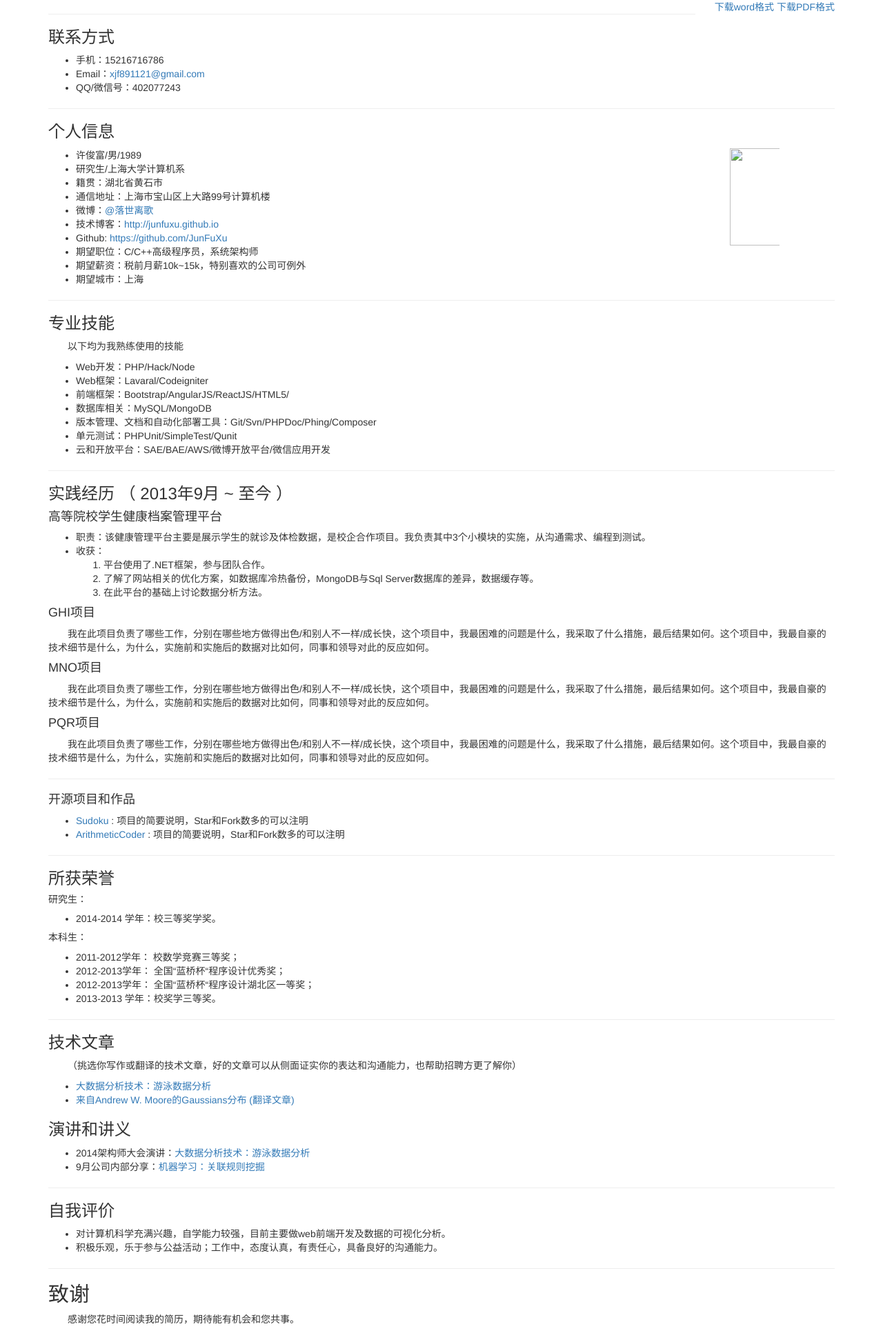
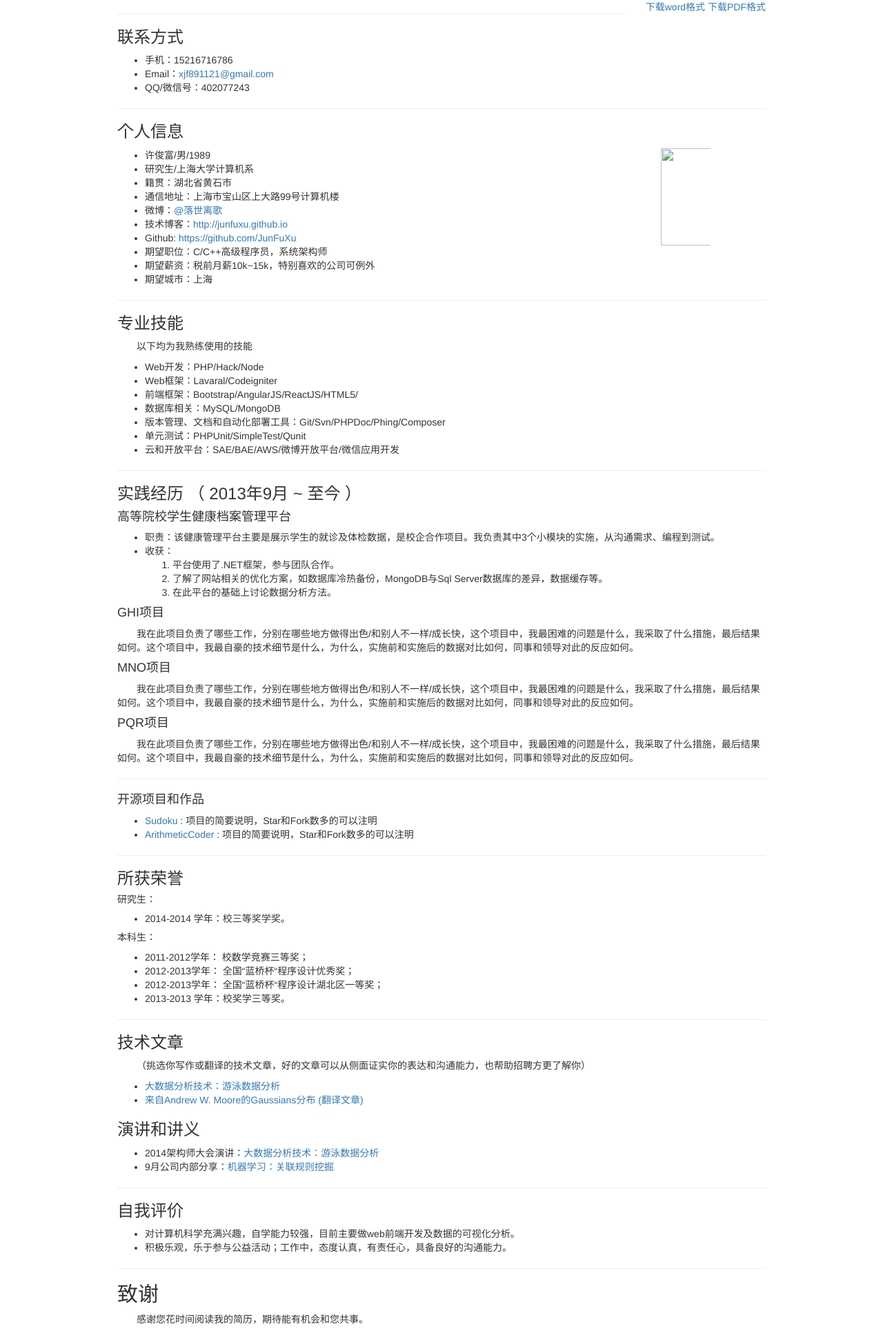
Before and after one commit to JunFuXu/JunFuXu.github.io, a Jekyll site: the page built from resume.md, in a window 1280 px wide. Shown: the whole page at 69% size. Built offline with Jekyll 4.4.1, drawn with Linux system fonts in a browser that asks for light colours; Markdown is read by kramdown in place of the engine named in the settings.

Commit message:
add resume

```diff
--- a/_layouts/resume.html
+++ b/_layouts/resume.html
@@ -5,7 +5,11 @@
 <!--[if gt IE 8]><!--> <html class="no-js"> <!--<![endif]-->
 
 {% include head.html %}
-
+<style type="text/css">
+	.container {
+	  width: 970px;
+	}
+</style>
 <body>
 
    <div class="content">
```
